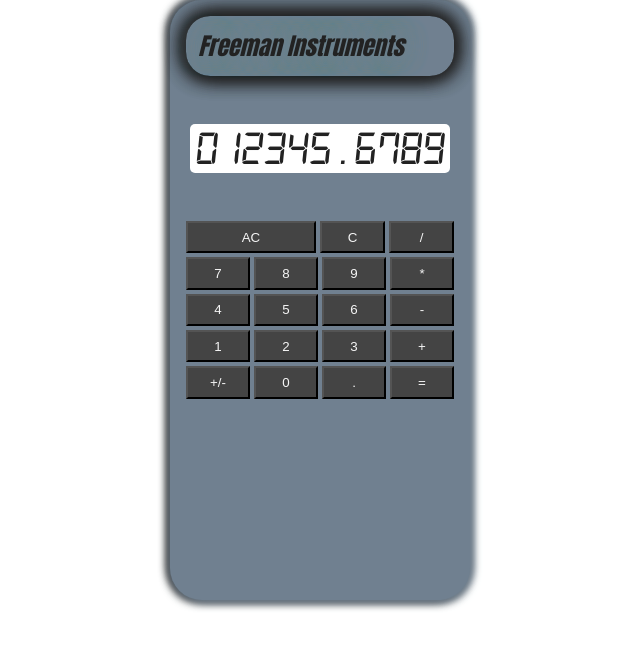
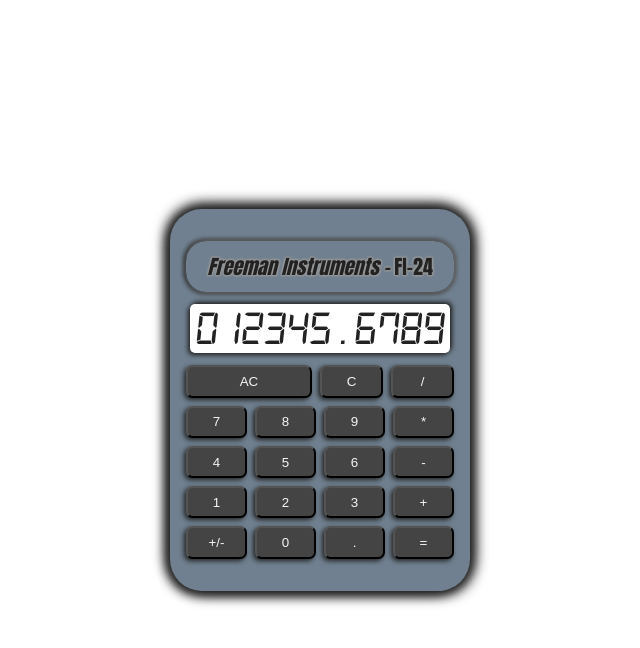
Before and after one commit to Bones81/calculator2024, a plain HTML site: page index.html in a window 1280 px wide. Shown: the whole page, without its empty margins (320-960 px from the left). Drawn offline with Linux system fonts and the light colour scheme.

Commit message:
Begin linking buttons to event listeners; Updates.
Fix numeral button selectors. Add basic event listener to numerals to
add target text content to display. Change display overflow to hidden.
Fix all button id selectors. Add some branding flair. Continue adding
styles.

```diff
--- a/index.html
+++ b/index.html
@@ -8,26 +8,26 @@
 </head>
 <body>
     <div id="calculator-body">
-        <div id="branding">Freeman Instruments</div>
+        <div id="branding">Freeman Instruments - <span id="model-span">FI-24</span></div>
         <div id="display">012345.6789</div>
         <div id="buttons">
             <button class="btn" id="all-clear">AC</button>
             <button class="btn" id="clear">C</button>
-            <button class="btn operator" id="buttonide-btn">/</button>
-            <button class="btn number" id="7-btn">7</button>
-            <button class="btn number" id="8-btn">8</button>
-            <button class="btn number" id="9-btn">9</button>
+            <button class="btn operator" id="divide-btn">/</button>
+            <button class="btn number" id="btn-7">7</button>
+            <button class="btn number" id="btn-8">8</button>
+            <button class="btn number" id="btn-9">9</button>
             <button class="btn operator" id="multiply-btn">*</button>
-            <button class="btn number" id="4-btn">4</button>
-            <button class="btn number" id="5-btn">5</button>
-            <button class="btn number" id="6-btn">6</button>
+            <button class="btn number" id="btn-4">4</button>
+            <button class="btn number" id="btn-5">5</button>
+            <button class="btn number" id="btn-6">6</button>
             <button class="btn operator" id="subtract-btn">-</button>
-            <button class="btn number" id="1-btn">1</button>
-            <button class="btn number" id="2-btn">2</button>
-            <button class="btn number" id="3-btn">3</button>
+            <button class="btn number" id="btn-1">1</button>
+            <button class="btn number" id="btn-2">2</button>
+            <button class="btn number" id="btn-3">3</button>
             <button class="btn operator" id="add-btn">+</button>
             <button class="btn number" id="plus-minus-btn">+/-</button>
-            <button class="btn number" id="0-btn">0</button>
+            <button class="btn number" id="btn-0">0</button>
             <button class="btn number" id="decimal-btn">.</button>
             <button class="btn operator" id="equals-btn">=</button>
         </div>
--- a/script.js
+++ b/script.js
@@ -1,24 +1,24 @@
 // SET SELECTORS AND BUTTON REFERENCES
 const display = document.querySelector('#display')
-const btn1 = document.querySelector('1-btn')
-const btn2 = document.querySelector('2-btn')
-const btn3 = document.querySelector('3-btn')
-const btn4 = document.querySelector('4-btn')
-const btn5 = document.querySelector('5-btn')
-const btn6 = document.querySelector('6-btn')
-const btn7 = document.querySelector('7-btn')
-const btn8 = document.querySelector('8-btn')
-const btn9 = document.querySelector('9-btn')
-const btn0 = document.querySelector('0-btn')
-const plusMinusBtn = document.querySelector('plus-minus-btn')
-const decimalBtn = document.querySelector('decimal-btn')
-const allClearBtn = document.querySelector('all-clear-btn')
-const clearBtn = document.querySelector('clear-btn')
-const addBtn = document.querySelector('add-btn')
-const subtractBtn = document.querySelector('subtract-btn')
-const multiplyBtn = document.querySelector('multiply-btn')
-const divideBtn = document.querySelector('divide-btn')
-const equalsBtn = document.querySelector('equals-btn')
+const btn1 = document.querySelector('#btn-1')
+const btn2 = document.querySelector('#btn-2')
+const btn3 = document.querySelector('#btn-3')
+const btn4 = document.querySelector('#btn-4')
+const btn5 = document.querySelector('#btn-5')
+const btn6 = document.querySelector('#btn-6')
+const btn7 = document.querySelector('#btn-7')
+const btn8 = document.querySelector('#btn-8')
+const btn9 = document.querySelector('#btn-9')
+const btn0 = document.querySelector('#btn-0')
+const plusMinusBtn = document.querySelector('#plus-minus-btn')
+const decimalBtn = document.querySelector('#decimal-btn')
+const allClearBtn = document.querySelector('#all-clear-btn')
+const clearBtn = document.querySelector('#clear-btn')
+const addBtn = document.querySelector('#add-btn')
+const subtractBtn = document.querySelector('#subtract-btn')
+const multiplyBtn = document.querySelector('#multiply-btn')
+const divideBtn = document.querySelector('#divide-btn')
+const equalsBtn = document.querySelector('#equals-btn')
 
 // SET OPERATOR FUNCTIONS
 function add(a,b) {
@@ -64,4 +64,11 @@ function addDecimal() {
     display.innerText += '.'
 }
 
-const buttons = document.querySelectorAll('.buttons')
+const numberBtns = document.querySelectorAll('.number')
+numberBtns.forEach( (btn) => {
+    btn.addEventListener('click', (e) => {
+        display.innerText += e.target.textContent
+    })
+})
+
+console.log(display.innerText);
--- a/style.css
+++ b/style.css
@@ -9,33 +9,43 @@
     box-sizing: border-box;
 }
 
+body {
+    height: 100vh;
+    display: grid;
+    place-items: center;
+}
+
 #branding {
-    font-size: 1.5em;
+    font-size: 1.25em;
     font-family: Impact, Haettenschweiler, 'Arial Narrow Bold', sans-serif;
     font-style: italic;
+    text-align: center;
     color: #222;
-    text-shadow: 1px 1px 20px slategray,
-        1px -1px 20px slategray,
-        -1px -1px 20px slategray,
-        -1px 1px 20px slategray;
+    text-shadow: 1px 1px 2px #999,
+        1px -1px 2px #999,
+        -1px -1px 2px #999,
+        -1px 1px 2px #999;
     padding: 0.5em;
-    box-shadow: 1px 1px 20px #222,
-        1px -1px 20px #222,
-        -1px -1px 20px #222,
-        -1px 1px 20px #222;
+    box-shadow: 1px 1px 5px #666,
+        1px -1px 5px #666,
+        -1px -1px 5px #222,
+        -1px 1px 5px #222;
     border-radius: 1em;
+}
+
+#model-span {
+    font-size: 1em;
+    font-style: normal;
 }
 
 #calculator-body {
     width: 300px;
-    height: 600px;
-    margin: 0 auto;
-    padding: 1em;
+    padding: 2em 1em;
     background-color: slategray;
-    box-shadow: 2px 2px 10px slategray,
-        2px -2px 10px slategray,
-        -2px 2px 10px #222,
-        -2px -2px 10px #222;
+    box-shadow: 2px 2px 15px #222,
+        2px -2px 15px #222,
+        -2px 2px 1cap #222,
+        -2px -2px 15px #222;
     border-radius: 2em;
 }
 
@@ -47,9 +57,12 @@
     font-family: 'Digital7', sans-serif;
     font-size: 3em;
     width: 260px;
-    margin: 1em auto;
+    margin: 0.25em auto;
     padding: 0 0.125em;
     border-radius: 5px;
+    box-shadow: -2px 2px 5px #222,
+        2px -2px 5px #222;
+    overflow: hidden;
 }
 
 #buttons {
@@ -57,7 +70,7 @@
     flex-flow: row wrap;
     justify-content: center;
     align-content: center;
-    gap: 0.25em;
+    gap: 0.5em;
 }
 
 .btn {
@@ -65,6 +78,10 @@
     padding: 0.5em;
     background-color: #444;
     color: whitesmoke;
+    border-radius: 0.5em;
+    box-shadow: -2px 2px 5px #222;
+    cursor: pointer;
+
 }
 
 #all-clear {
```
